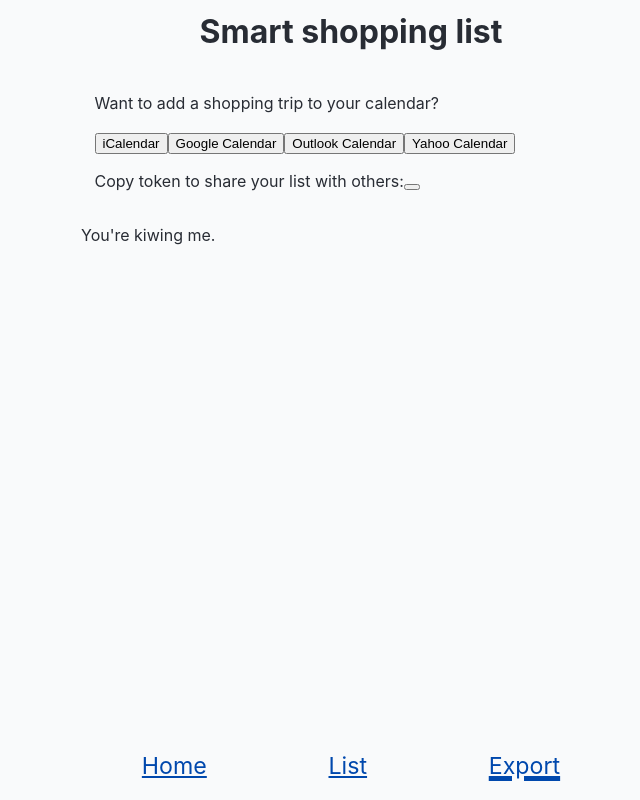
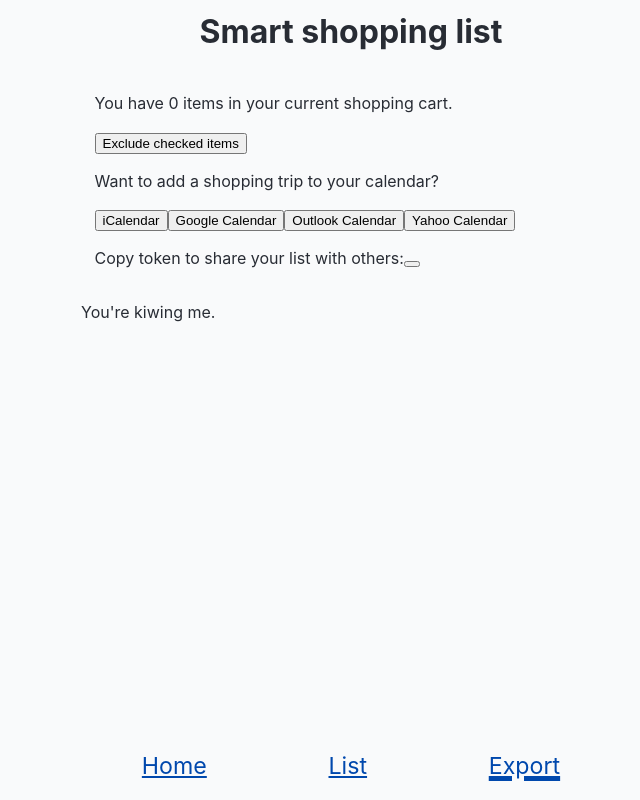
Before and after one commit to the-collab-lab/tcl-46-smart-shopping-list, a React (Vite) app: page /export in a window 1280 px wide. Shown: the whole page, without its empty margins (289-929 px from the left). Built offline with nearby package versions, Linux system fonts and the light colour scheme.

Commit message:
readded excludeChecked to calendar export

```diff
--- a/src/components/Calendar.tsx
+++ b/src/components/Calendar.tsx
@@ -1,3 +1,4 @@
+import { useState } from 'react';
 import {
 	ICalendar,
 	GoogleCalendar,
@@ -6,8 +7,21 @@ import {
 } from 'datebook';
 
 export function Calendar({ listOfShoppingListItems }) {
+	const [exclude, setExclude] = useState(false);
+	const excludeChecked = (array) => {
+		return array.filter((item) => !item.isChecked);
+	};
 	const listOfItemNames = [];
-	listOfShoppingListItems.forEach((item) => listOfItemNames.push(item.name));
+
+	// this is not inside a function?
+	!exclude
+		? listOfShoppingListItems.forEach((item) => {
+				listOfItemNames.push(item.name);
+		  })
+		: excludeChecked(listOfShoppingListItems).forEach((item) => {
+				listOfItemNames.push(item.name);
+		  });
+
 	const handleCalendarDownload = (evt) => {
 		const defaultStartTime = new Date(Date());
 		const dt = new Date();
@@ -36,6 +50,17 @@ export function Calendar({ listOfShoppingListItems }) {
 
 	return (
 		<>
+			<p>
+				You have {listOfItemNames.length} items in your current shopping cart.
+			</p>
+			<button
+				type="button"
+				id="excludeCheckedItems"
+				aria-pressed={exclude}
+				onClick={() => setExclude(!exclude)}
+			>
+				{exclude ? `Include checked items` : `Exclude checked items`}
+			</button>
 			<p>Want to add a shopping trip to your calendar? </p>
 			<button type="button" onClick={handleCalendarDownload} name="ical">
 				iCalendar
```
